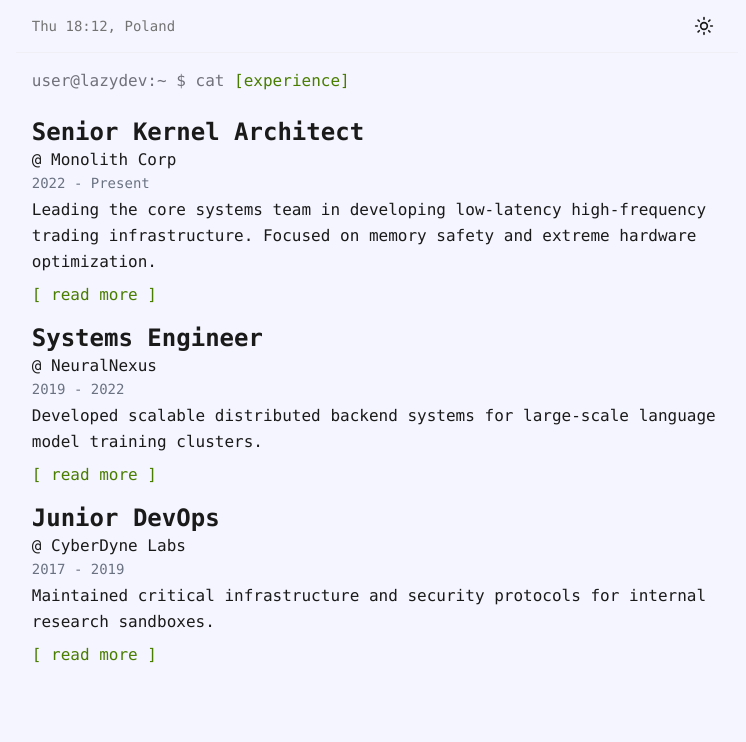
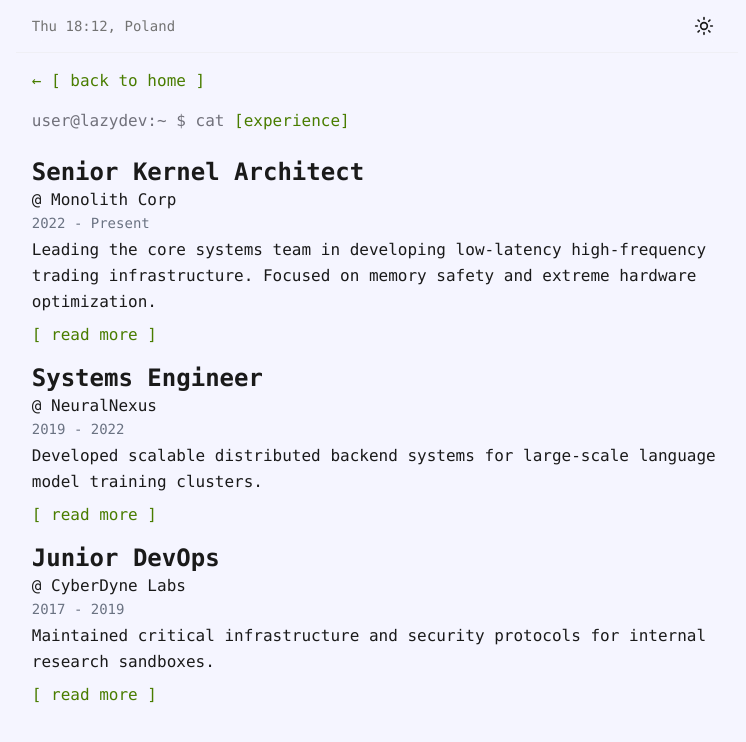
Before and after one commit to LazyMisha/mike-landing, a Next.js app: page /experience in a window 1280 px wide. Shown: the top 742 px of the page, without its empty margins (263-1009 px from the left). Built offline with nearby package versions, Linux system fonts and the light colour scheme.

Commit message:
feat: add back buttons to all pages
- Create reusable BackLink component
- Add back to home link on experience, notes, projects, case-studies pages
- Use navigationLabels.backToHome constant for consistency

```diff
--- a/src/app/case-studies/page.tsx
+++ b/src/app/case-studies/page.tsx
@@ -1,10 +1,12 @@
 import { PageWrapper } from '@/components/PageWrapper';
 import TerminalPrompt from '@/components/TerminalPrompt';
-import { terminalCommands, cliLabels } from '@/lib/constants';
+import BackLink from '@/components/BackLink';
+import { terminalCommands, cliLabels, navigationLabels } from '@/lib/constants';
 
 export default function CaseStudiesPage() {
   return (
     <PageWrapper>
+      <BackLink href="/" label={navigationLabels.backToHome} />
       <TerminalPrompt
         command={terminalCommands.view}
         argument={cliLabels.caseStudies}
--- a/src/app/experience/page.tsx
+++ b/src/app/experience/page.tsx
@@ -1,12 +1,14 @@
 import { PageWrapper } from '@/components/PageWrapper';
 import ExperienceList from '@/components/ExperienceList';
 import TerminalPrompt from '@/components/TerminalPrompt';
+import BackLink from '@/components/BackLink';
 import { experiences } from '@/lib/experience-data';
-import { terminalCommands, cliLabels } from '@/lib/constants';
+import { terminalCommands, cliLabels, navigationLabels } from '@/lib/constants';
 
 export default function ExperiencePage() {
   return (
     <PageWrapper>
+      <BackLink href="/" label={navigationLabels.backToHome} />
       <TerminalPrompt
         command={terminalCommands.view}
         argument={cliLabels.experience}
--- a/src/app/notes/page.tsx
+++ b/src/app/notes/page.tsx
@@ -1,10 +1,12 @@
 import { PageWrapper } from '@/components/PageWrapper';
 import TerminalPrompt from '@/components/TerminalPrompt';
-import { terminalCommands, cliLabels } from '@/lib/constants';
+import BackLink from '@/components/BackLink';
+import { terminalCommands, cliLabels, navigationLabels } from '@/lib/constants';
 
 export default function NotesPage() {
   return (
     <PageWrapper>
+      <BackLink href="/" label={navigationLabels.backToHome} />
       <TerminalPrompt
         command={terminalCommands.view}
         argument={cliLabels.notes}
--- a/src/app/projects/page.tsx
+++ b/src/app/projects/page.tsx
@@ -1,10 +1,12 @@
 import { PageWrapper } from '@/components/PageWrapper';
 import TerminalPrompt from '@/components/TerminalPrompt';
-import { terminalCommands, cliLabels } from '@/lib/constants';
+import BackLink from '@/components/BackLink';
+import { terminalCommands, cliLabels, navigationLabels } from '@/lib/constants';
 
 export default function ProjectsPage() {
   return (
     <PageWrapper>
+      <BackLink href="/" label={navigationLabels.backToHome} />
       <TerminalPrompt
         command={terminalCommands.view}
         argument={cliLabels.projects}
--- /dev/null
+++ b/src/components/BackLink.tsx
@@ -0,0 +1,19 @@
+import Link from 'next/link';
+
+interface BackLinkProps {
+  href: string;
+  label?: string;
+}
+
+export default function BackLink({ href, label = '[ back to home ]' }: BackLinkProps) {
+  return (
+    <div className="mb-4">
+      <Link
+        href={href}
+        className="text-lime-700 dark:text-lime-500 hover:text-lime-500 dark:hover:text-lime-300 transition-colors duration-200 inline-flex items-center gap-2"
+      >
+        ← {label}
+      </Link>
+    </div>
+  );
+}
```
